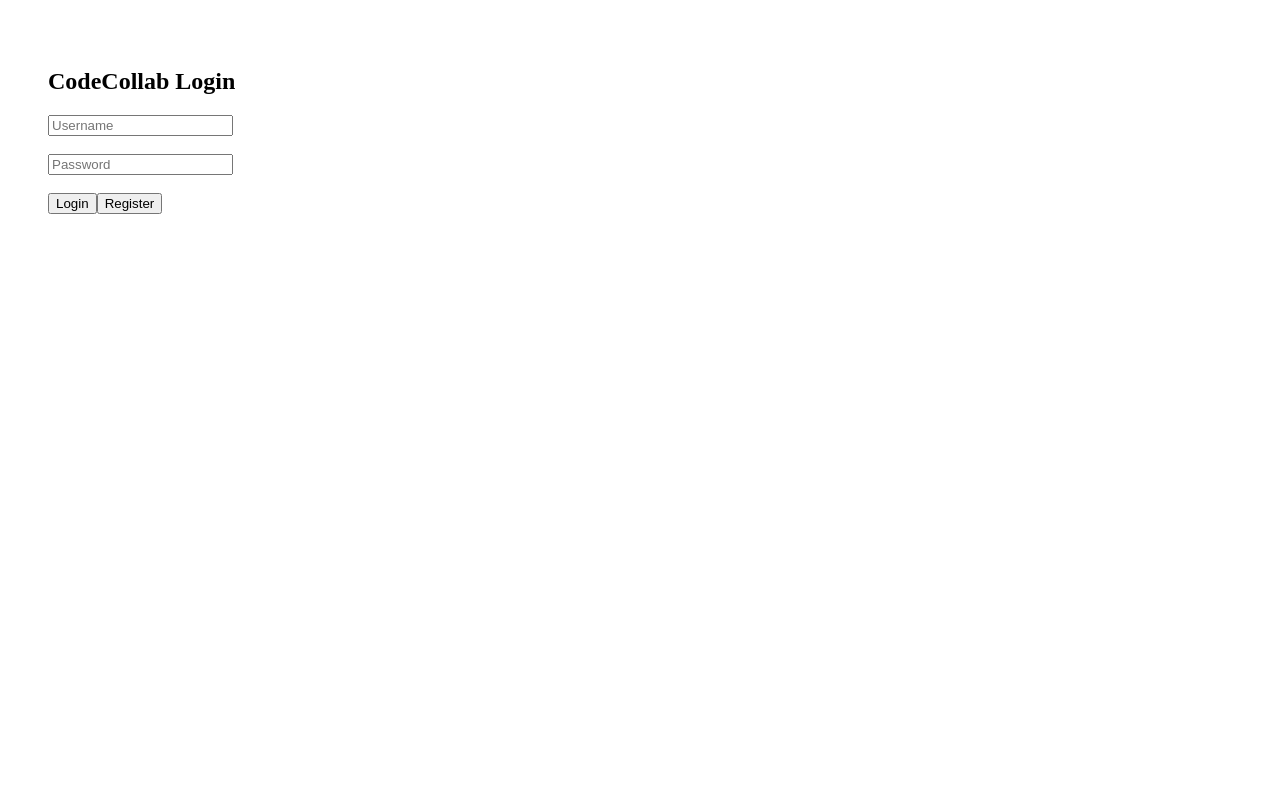
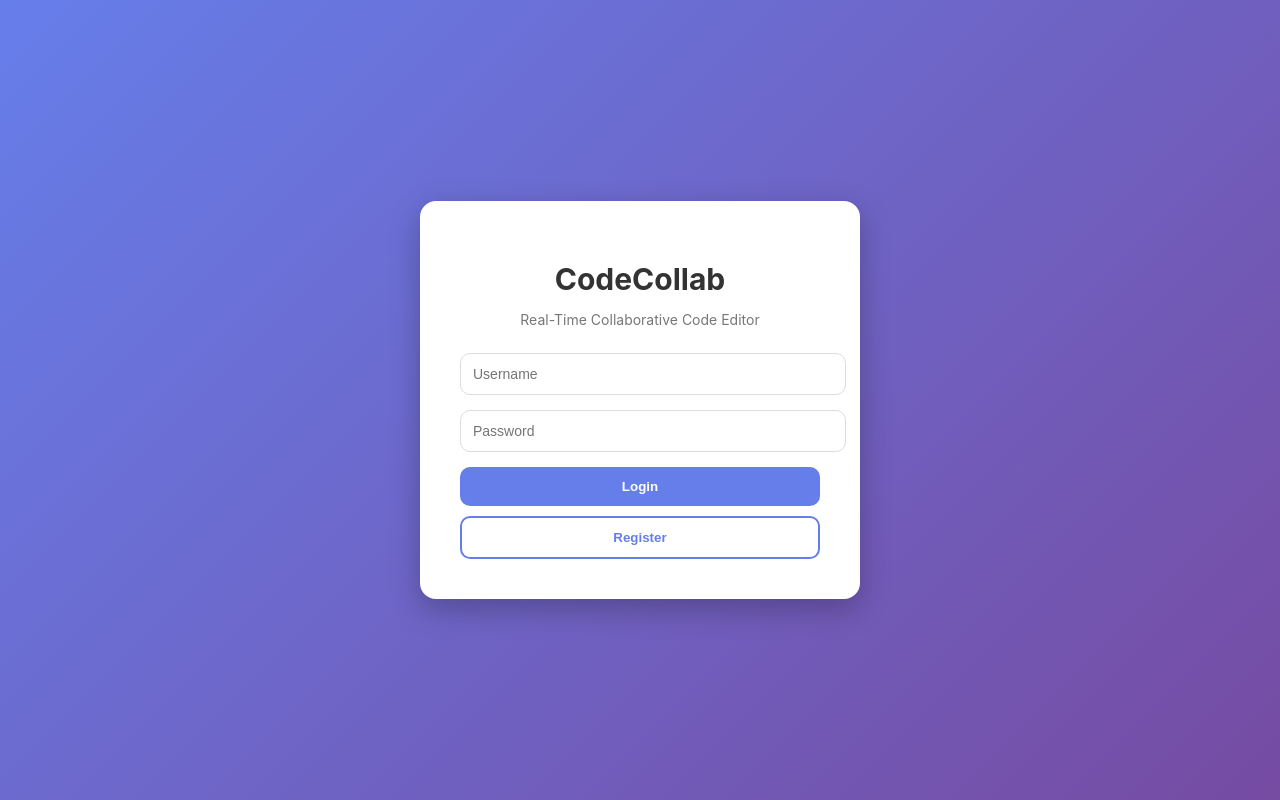
Before and after one commit to venkatesh-reddy-prog/CodeCollab-Real-Time-Collaborative-Code-Editor, a React (Create React App) app in the folder frontend/: page / in a window 1280 px wide. Built offline with nearby package versions, Linux system fonts and the light colour scheme.

Commit message:
added css to jsx files

```diff
--- /dev/null
+++ b/frontend/src/pages/EditorPage.css
@@ -0,0 +1,29 @@
+.editor-wrapper {
+  height: 100vh;
+  display: flex;
+  flex-direction: column;
+  background: #0f172a;
+}
+
+.editor-header {
+  height: 60px;
+  background: #020617;
+  color: white;
+  display: flex;
+  align-items: center;
+  justify-content: space-between;
+  padding: 0 25px;
+  font-weight: bold;
+  border-bottom: 1px solid #1e293b;
+}
+
+.room-badge {
+  background: #334155;
+  padding: 6px 12px;
+  border-radius: 8px;
+  font-size: 13px;
+}
+
+.editor-body {
+  flex: 1;
+}
--- a/frontend/src/pages/EditorPage.jsx
+++ b/frontend/src/pages/EditorPage.jsx
@@ -2,6 +2,7 @@ import React, { useEffect, useState } from "react";
 import { useParams } from "react-router-dom";
 import CodeEditor from "../components/CodeEditor";
 import { connectSocket, sendCodeUpdate } from "../websocket/socketClient";
+import "./EditorPage.css";
 
 export default function EditorPage() {
   const { roomId } = useParams();
@@ -26,9 +27,15 @@ export default function EditorPage() {
   };
 
   return (
-    <div>
-      <h3>Room: {roomId}</h3>
-      <CodeEditor code={code} onChange={handleChange} />
+    <div className="editor-wrapper">
+      <div className="editor-header">
+        <h2>CodeCollab</h2>
+        <span className="room-badge">Room: {roomId}</span>
+      </div>
+
+      <div className="editor-body">
+        <CodeEditor code={code} onChange={handleChange} />
+      </div>
     </div>
   );
 }
--- /dev/null
+++ b/frontend/src/pages/LoginPage.css
@@ -0,0 +1,96 @@
+body {
+  margin: 0;
+  font-family: -apple-system, BlinkMacSystemFont, "Segoe UI", Roboto, Oxygen;
+}
+
+.login-container {
+  height: 100vh;
+  display: flex;
+  justify-content: center;
+  align-items: center;
+  background: linear-gradient(135deg, #667eea, #764ba2);
+}
+
+.login-card {
+  background: white;
+  padding: 40px;
+  border-radius: 16px;
+  width: 360px;
+  text-align: center;
+  box-shadow: 0 10px 30px rgba(0, 0, 0, 0.25);
+  animation: fadeIn 0.6s ease-in-out;
+}
+
+.logo {
+  margin-bottom: 5px;
+  font-size: 30px;
+  font-weight: 700;
+  color: #333;
+}
+
+.subtitle {
+  font-size: 14px;
+  color: #777;
+  margin-bottom: 25px;
+}
+
+.input-field {
+  width: 100%;
+  padding: 12px;
+  margin-bottom: 15px;
+  border-radius: 10px;
+  border: 1px solid #ddd;
+  font-size: 14px;
+  transition: 0.3s;
+}
+
+.input-field:focus {
+  border-color: #667eea;
+  outline: none;
+  box-shadow: 0 0 6px rgba(102, 126, 234, 0.5);
+}
+
+.login-btn {
+  width: 100%;
+  padding: 12px;
+  background: #667eea;
+  border: none;
+  border-radius: 10px;
+  color: white;
+  font-weight: bold;
+  cursor: pointer;
+  margin-bottom: 10px;
+  transition: 0.3s;
+}
+
+.login-btn:hover {
+  background: #5563c1;
+}
+
+.register-btn {
+  width: 100%;
+  padding: 12px;
+  background: transparent;
+  border: 2px solid #667eea;
+  border-radius: 10px;
+  color: #667eea;
+  font-weight: bold;
+  cursor: pointer;
+  transition: 0.3s;
+}
+
+.register-btn:hover {
+  background: #667eea;
+  color: white;
+}
+
+@keyframes fadeIn {
+  from {
+    opacity: 0;
+    transform: translateY(30px);
+  }
+  to {
+    opacity: 1;
+    transform: translateY(0);
+  }
+}
--- a/frontend/src/pages/LoginPage.jsx
+++ b/frontend/src/pages/LoginPage.jsx
@@ -2,6 +2,7 @@ import React, { useState, useContext } from "react";
 import { loginUser, registerUser } from "../api/authApi";
 import { AuthContext } from "../context/AuthContext";
 import { useNavigate } from "react-router-dom";
+import "./LoginPage.css";
 
 export default function LoginPage() {
   const [username, setUsername] = useState("");
@@ -10,23 +11,53 @@ export default function LoginPage() {
   const navigate = useNavigate();
 
   const handleLogin = async () => {
-    const res = await loginUser({ username, password });
-    login(res.data);
-    navigate("/rooms");
+    try {
+      const res = await loginUser({ username, password });
+      login(res.data);
+      navigate("/rooms");
+    } catch (err) {
+      alert("Invalid credentials");
+    }
   };
 
   const handleRegister = async () => {
-    await registerUser({ username, password });
-    alert("Registered! Now login.");
+    try {
+      await registerUser({ username, password });
+      alert("Registered successfully! Now login.");
+    } catch (err) {
+      alert("Registration failed");
+    }
   };
 
   return (
-    <div style={{ padding: 40 }}>
-      <h2>CodeCollab Login</h2>
-      <input placeholder="Username" onChange={(e) => setUsername(e.target.value)} /><br/><br/>
-      <input type="password" placeholder="Password" onChange={(e) => setPassword(e.target.value)} /><br/><br/>
-      <button onClick={handleLogin}>Login</button>
-      <button onClick={handleRegister}>Register</button>
+    <div className="login-container">
+      <div className="login-card">
+        <h1 className="logo">CodeCollab</h1>
+        <p className="subtitle">Real-Time Collaborative Code Editor</p>
+
+        <input
+          className="input-field"
+          placeholder="Username"
+          value={username}
+          onChange={(e) => setUsername(e.target.value)}
+        />
+
+        <input
+          type="password"
+          className="input-field"
+          placeholder="Password"
+          value={password}
+          onChange={(e) => setPassword(e.target.value)}
+        />
+
+        <button className="login-btn" onClick={handleLogin}>
+          Login
+        </button>
+
+        <button className="register-btn" onClick={handleRegister}>
+          Register
+        </button>
+      </div>
     </div>
   );
 }
--- /dev/null
+++ b/frontend/src/pages/RoomPage.css
@@ -0,0 +1,62 @@
+.room-container {
+  height: 100vh;
+  display: flex;
+  justify-content: center;
+  align-items: center;
+  background: linear-gradient(135deg, #1e1e2f, #2c2c54);
+}
+
+.room-card {
+  background: white;
+  padding: 40px;
+  border-radius: 18px;
+  width: 400px;
+  text-align: center;
+  box-shadow: 0 12px 40px rgba(0,0,0,0.25);
+}
+
+.room-title {
+  font-size: 28px;
+  margin-bottom: 8px;
+}
+
+.room-subtitle {
+  color: #777;
+  margin-bottom: 25px;
+}
+
+.room-input {
+  width: 100%;
+  padding: 12px;
+  border-radius: 10px;
+  border: 1px solid #ddd;
+  margin-bottom: 15px;
+}
+
+.create-btn {
+  width: 100%;
+  padding: 12px;
+  background: #667eea;
+  border: none;
+  border-radius: 10px;
+  color: white;
+  font-weight: bold;
+  cursor: pointer;
+  margin-bottom: 20px;
+}
+
+.join-btn {
+  width: 100%;
+  padding: 12px;
+  border: 2px solid #667eea;
+  background: transparent;
+  border-radius: 10px;
+  color: #667eea;
+  font-weight: bold;
+  cursor: pointer;
+}
+
+.divider {
+  margin: 20px 0;
+  color: #aaa;
+}
--- a/frontend/src/pages/RoomPage.jsx
+++ b/frontend/src/pages/RoomPage.jsx
@@ -1,6 +1,7 @@
 import React, { useState } from "react";
 import { useNavigate } from "react-router-dom";
 import { createRoom } from "../api/roomApi";
+import "./RoomPage.css";
 
 export default function RoomPage() {
   const [roomId, setRoomId] = useState("");
@@ -22,15 +23,28 @@ export default function RoomPage() {
   };
 
   return (
-    <div style={{ padding: 40 }}>
-      <h2>Rooms</h2>
-      <button onClick={handleCreateRoom}>Create Room</button>
-      <br/><br/>
-      <input
-        placeholder="Enter Room Code"
-        onChange={(e) => setRoomId(e.target.value)}
-      />
-      <button onClick={joinRoom}>Join</button>
+    <div className="room-container">
+      <div className="room-card">
+        <h1 className="room-title">CodeCollab Rooms</h1>
+        <p className="room-subtitle">Create a new room or join an existing one</p>
+
+        <button className="create-btn" onClick={handleCreateRoom}>
+          🚀 Create New Room
+        </button>
+
+        <div className="divider">OR</div>
+
+        <input
+          className="room-input"
+          placeholder="Enter Room Code"
+          value={roomId}
+          onChange={(e) => setRoomId(e.target.value)}
+        />
+
+        <button className="join-btn" onClick={joinRoom}>
+          Join Room
+        </button>
+      </div>
     </div>
   );
 }
```
